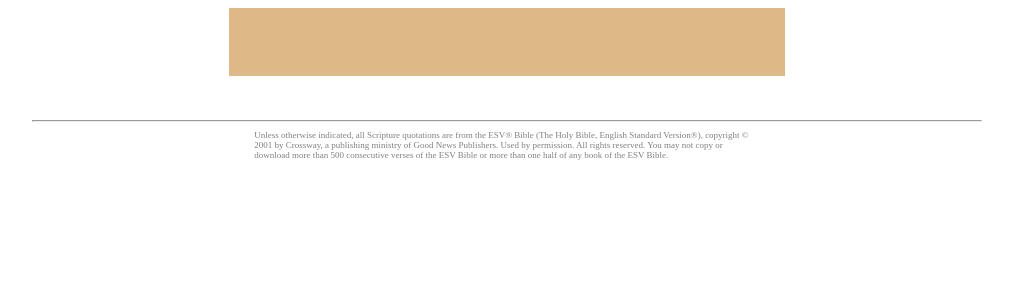
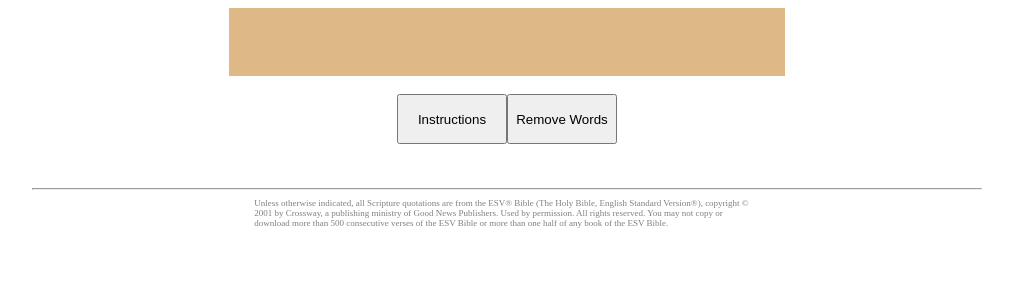
Before and after one commit to djjohnsongeek/memorize, a Django app: template mem_app/templates/mem_app/memorize.html in a window 1280 px wide. Shown: the top 300 px of the page, without its empty margins (133-1146 px from the left). Run offline with Django 3.2, Linux system fonts and the light colour scheme; the template is opened without the code that fills it, so the values that code supplies are empty; some libraries are stand-ins or nearby versions.

Commit message:
added 'remove words' functionality

```diff
--- a/mem_app/templates/mem_app/index.html
+++ b/mem_app/templates/mem_app/index.html
@@ -64,7 +64,7 @@
         const text = verseElement.innerHTML;
         const ref = verseElement.previousElementSibling.innerHTML;
 
-        //setup url and data for the POST request
+        // setup url and data for the POST request
         url = "http://127.0.0.1:8000/add-verse";
         const data = {
             "ref": ref,
--- a/mem_app/templates/mem_app/memorize.html
+++ b/mem_app/templates/mem_app/memorize.html
@@ -12,6 +12,15 @@
                 padding: 25px;
                 width: 40%;
                 margin: auto;
+            }
+
+            .btnVerseControls{
+                width: 110px;
+                height: 50px;
+            }
+
+            .divVerseControls{
+                text-align: center;
             }
 
             footer div {
@@ -32,11 +41,22 @@
             class Verse extends React.Component {
                 render() {
                     return(
-                        <div className="verse-to-mem">
-                            <span>{this.props.reference}</span><br/>
-                            <span>{this.props.text}</span>
+                        <div>
+                            <div className="verse-to-mem">
+                                <span>{this.props.reference}</span><br/>
+                                <span>{this.props.text}</span>
+                            </div>
+                            <div className="divVerseControls">
+                                <br/>
+                                <button onClick={this.instructions} className="btnVerseControls">Instructions</button>
+                                <button onClick={this.props.removeWords} className="btnVerseControls" id="btnRemoveWords">Remove Words</button>
+                            </div>
                         </div>
                     )
+                }
+
+                instructions = () => {
+                    alert("Say the verse outloud, or write it down. Then click the 'Remove Words' Button to slowly remove words from the verse. Repeat the process until you can say the verse while there are no words showing.");
                 }
             }
 
@@ -56,7 +76,6 @@
                     fetch(url)
                         .then(res => res.json())
                         .then(response => {
-                            console.log(response.text);
                             this.setState({
                                 text: response.text
                             });
@@ -64,11 +83,60 @@
                         .catch(error => console.error("Error:", error));
                 }
 
+                randomInt(min, max) {
+                    // return and random integer that is equal to min, or just under max
+                    // function from https://developer.mozilla.org/en-US/docs/Web/JavaScript/Reference/Global_Objects/Math/random
+                    return Math.floor(Math.random() * (max - min) + min);
+                }
+
+                removeWords = () => {
+                    // blank out reference if all words are already blank
+                    if(this.state.text.search(/[^_ ]/) === -1){
+                        document.querySelector("#btnRemoveWords").disabled = true;
+                        this.setState({
+                            ref: "_____________"
+                        });
+                        return;
+                    }
+                    const verseWords = this.state.text.split(" ");
+                    const numOfWords = this.randomInt(1, 5);
+
+                    // remove random number of words (between 1, 5)
+                    for(let i = 0; i < numOfWords; i++){
+                        const index = this.randomInt(0, verseWords.length);
+                        let blank = "";
+
+                        // build a "blank" string same length as the word
+                        for (let j = 0; j < verseWords[index].length; j++){
+                            blank += "_";
+                        }
+
+                        // skip iteration if chosen work is already blank
+                        if (verseWords[index].includes("_")) {
+                            i--;
+                            continue;
+                        }
+
+                        // replace word
+                        verseWords[index] = blank;
+
+                        // end loop if all words are blank
+                        if(verseWords.join("").search(/[^_]/) === -1){
+                            break;
+                        }
+                    }
+                    // update state
+                    this.setState({
+                        text: verseWords.join(" ")
+                    })
+                }
+
                 render() {
                     return(
                         <Verse
                             reference={this.state.ref}
                             text={this.state.text}
+                            removeWords={this.removeWords}
                         />
                     )
                 }
```
